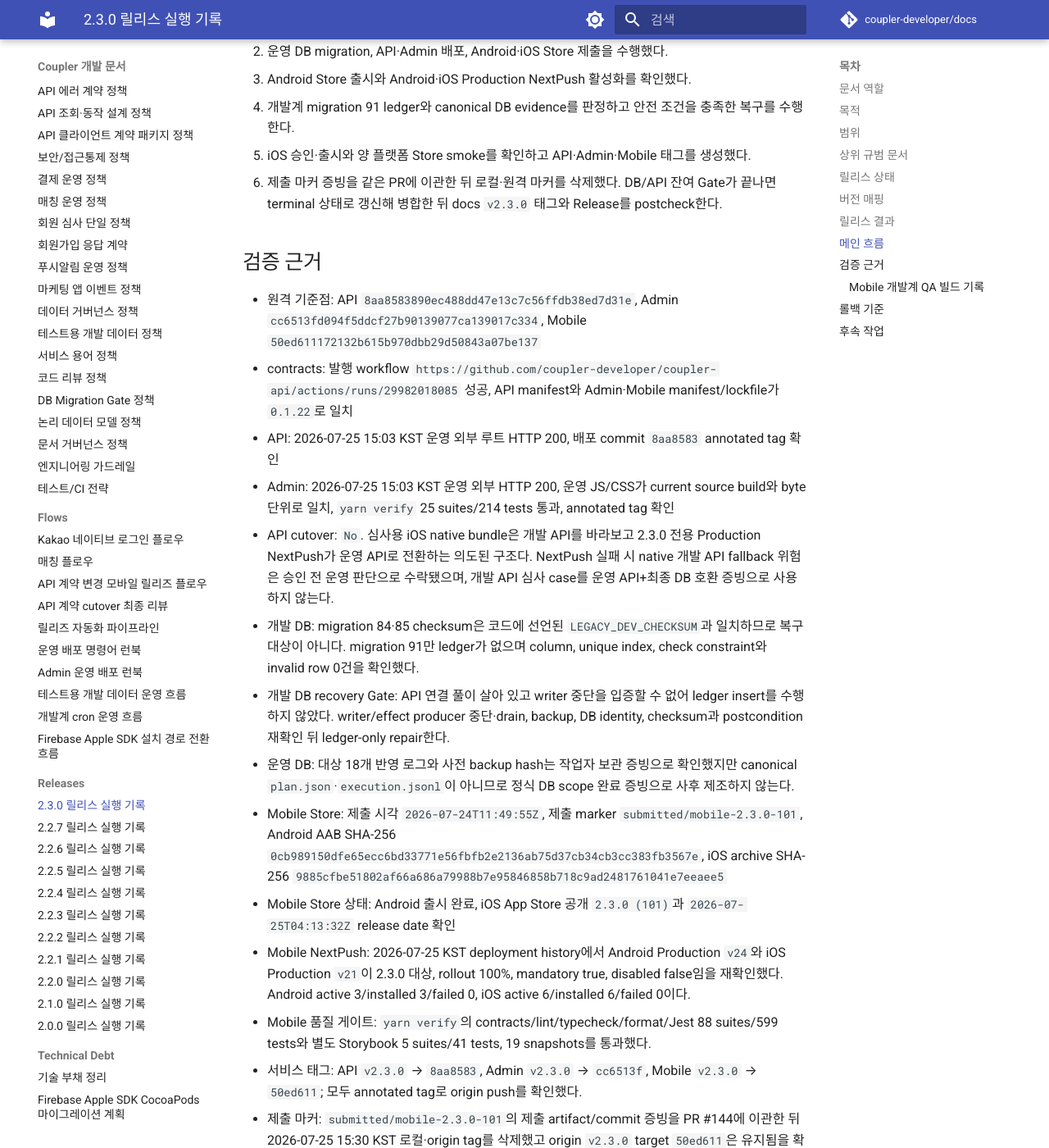
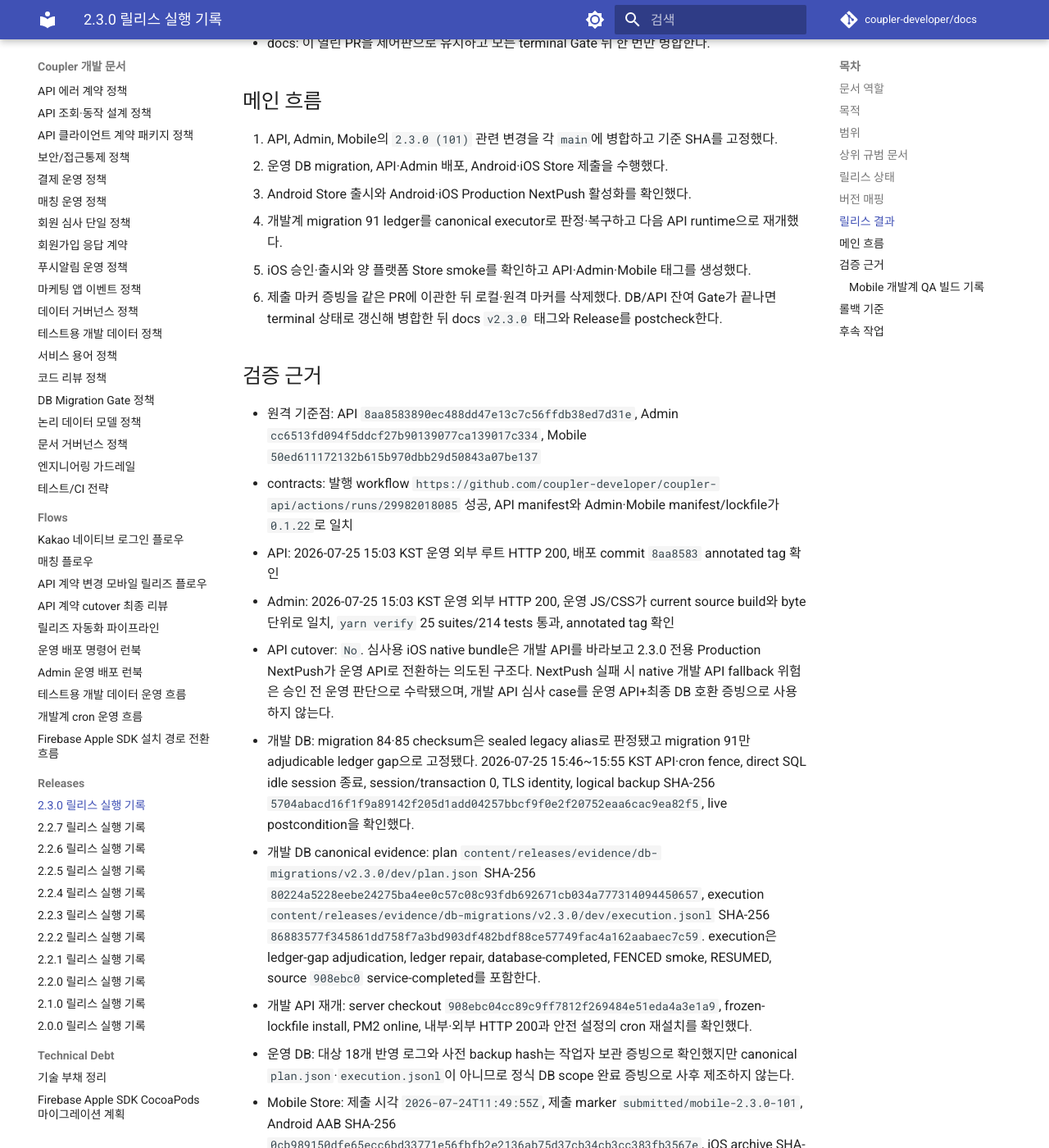
Before and after one commit to coupler-developer/docs, an MkDocs documentation site: the page built from content/releases/v2.3.0.md, in a window 1280 px wide and 1400 px high, scrolled down 4570 px. Shown: the whole window at 82% size. Built offline with MkDocs 1.6.1 and Material for MkDocs 9.7.7, drawn with Linux system fonts in a browser that asks for light colours; comment, search, counter and statistics services are not loaded; some of the changed text lies outside the part shown.

Commit message:
docs: 개발 DB 복구 증빙 기록

```diff
--- a/content/releases/v2.3.0.md
+++ b/content/releases/v2.3.0.md
@@ -38,12 +38,18 @@
   "scopeResults": {
     "db-migration": {
       "status": "planned",
-      "summary": "운영 반영 뒤 정식 maintenance 증빙 판정과 개발계 migration 91 ledger-only recovery를 준비한다.",
+      "summary": "개발계 migration 91 ledger-only recovery와 canonical execution은 완료했고 정확한 운영 runtime inventory 기반 plan을 준비한다.",
       "evidence": {
         "schema": "db-migration-maintenance-evidence/v1",
         "dev": {
-          "plan": null,
-          "execution": null
+          "plan": {
+            "path": "content/releases/evidence/db-migrations/v2.3.0/dev/plan.json",
+            "sha256": "80224a5228eebe24275ba4ee0c57c08c93fdb692671cb034a777314094450657"
+          },
+          "execution": {
+            "path": "content/releases/evidence/db-migrations/v2.3.0/dev/execution.jsonl",
+            "sha256": "86883577f345861dd758f7a3bd903df482bdf88ce57749fac4a162aabaec7c59"
+          }
         },
         "prod": {
           "plan": null,
@@ -151,9 +157,10 @@
 - 목표 버전: `v2.3.0`
 - 전체 상태: `in_progress`
 - 완료 범위: source main 병합, contracts 0.1.22 발행·소비자 pin, API·Admin 운영 반영, Android Store 출시,
-  iOS Store 출시, Android·iOS Production NextPush 활성화, API·Admin·Mobile `v2.3.0` 태그
-- 대기 범위: 개발계 migration 91 ledger 복구, DB 정식 증빙 판정, current API source 기준 contracts/API
-  terminal 증빙, docs 최종 병합·태그
+  iOS Store 출시, Android·iOS Production NextPush 활성화, API·Admin·Mobile `v2.3.0` 태그, 개발계
+  migration 91 ledger-only recovery와 canonical service completion
+- 대기 범위: 운영 DB scope의 정책상 처분, current Production API source 기준 contracts/API terminal 증빙,
+  docs 최종 병합·태그
 
 ## 버전 매핑
 
@@ -167,8 +174,10 @@
 
 ## 릴리스 결과
 
-- DB migration: 운영 대상 migration은 반영됐으나 canonical maintenance plan/execution이 없어 terminal로
-  닫지 않는다. 개발계는 migration 91의 실제 완료 조건을 충족하지만 ledger row가 없어 복구가 남았다.
+- DB migration: 개발계는 모든 writer와 effect producer를 fence하고 TLS, identity, drain, logical backup,
+  exclusive lock과 live postcondition을 확인한 뒤 migration 91 ledger-only recovery를 완료했다. 다음 runtime
+  `908ebc0`으로 FENCED smoke, RESUMED, service-completed까지 기록했다. 운영계는 기존 반영 당시 canonical
+  plan/execution이 없어 terminal로 닫지 않는다.
 - contracts package: `@coupler-developer/coupler-api-contracts@0.1.22` 발행과 Admin·Mobile
   manifest/lockfile exact pin을 확인했다. 발행 workflow는 API commit `1a2a6c9` 기준이므로 current API
   source `8aa8583` 기준 terminal 증빙은 남았다.
@@ -187,7 +196,7 @@
 1. API, Admin, Mobile의 `2.3.0 (101)` 관련 변경을 각 `main`에 병합하고 기준 SHA를 고정했다.
 2. 운영 DB migration, API·Admin 배포, Android·iOS Store 제출을 수행했다.
 3. Android Store 출시와 Android·iOS Production NextPush 활성화를 확인했다.
-4. 개발계 migration 91 ledger와 canonical DB evidence를 판정하고 안전 조건을 충족한 복구를 수행한다.
+4. 개발계 migration 91 ledger를 canonical executor로 판정·복구하고 다음 API runtime으로 재개했다.
 5. iOS 승인·출시와 양 플랫폼 Store smoke를 확인하고 API·Admin·Mobile 태그를 생성했다.
 6. 제출 마커 증빙을 같은 PR에 이관한 뒤 로컬·원격 마커를 삭제했다. DB/API 잔여 Gate가 끝나면
    terminal 상태로 갱신해 병합한 뒤 docs `v2.3.0` 태그와 Release를 postcheck한다.
@@ -206,11 +215,19 @@
 - API cutover: `No`. 심사용 iOS native bundle은 개발 API를 바라보고 2.3.0 전용 Production NextPush가
   운영 API로 전환하는 의도된 구조다. NextPush 실패 시 native 개발 API fallback 위험은 승인 전 운영 판단으로
   수락됐으며, 개발 API 심사 case를 운영 API+최종 DB 호환 증빙으로 사용하지 않는다.
-- 개발 DB: migration 84·85 checksum은 코드에 선언된 `LEGACY_DEV_CHECKSUM`과 일치하므로 복구 대상이 아니다.
-  migration 91만 ledger가 없으며 column, unique index, check constraint와 invalid row 0건을 확인했다.
-- 개발 DB recovery Gate: API 연결 풀이 살아 있고 writer 중단을 입증할 수 없어 ledger insert를 수행하지
-  않았다. writer/effect producer 중단·drain, backup, DB identity, checksum과 postcondition 재확인 뒤
-  ledger-only repair한다.
+- 개발 DB: migration 84·85 checksum은 sealed legacy alias로 판정됐고 migration 91만 adjudicable ledger
+  gap으로 고정됐다. 2026-07-25 15:46~15:55 KST API·cron fence, direct SQL idle session 종료,
+  session/transaction 0, TLS identity, logical backup SHA-256
+  `5704abacd16f1f9a89142f205d1add04257bbcf9f0e2f20752eaa6cac9ea82f5`, live postcondition을 확인했다.
+- 개발 DB canonical evidence: plan
+  `content/releases/evidence/db-migrations/v2.3.0/dev/plan.json`
+  SHA-256 `80224a5228eebe24275ba4ee0c57c08c93fdb692671cb034a777314094450657`,
+  execution `content/releases/evidence/db-migrations/v2.3.0/dev/execution.jsonl`
+  SHA-256 `86883577f345861dd758f7a3bd903df482bdf88ce57749fac4a162aabaec7c59`.
+  execution은 ledger-gap adjudication, ledger repair, database-completed, FENCED smoke, RESUMED,
+  source `908ebc0` service-completed를 포함한다.
+- 개발 API 재개: server checkout `908ebc04cc89c9ff7812f269484e51eda4a3e1a9`, frozen-lockfile install,
+  PM2 online, 내부·외부 HTTP 200과 안전 설정의 cron 재설치를 확인했다.
 - 운영 DB: 대상 18개 반영 로그와 사전 backup hash는 작업자 보관 증빙으로 확인했지만 canonical
   `plan.json`·`execution.jsonl`이 아니므로 정식 DB scope 완료 증빙으로 사후 제조하지 않는다.
 - Mobile Store: 제출 시각 `2026-07-24T11:49:55Z`, 제출 marker
@@ -250,8 +267,6 @@
 
 ## 후속 작업
 
-- 개발 API writer/effect producer를 중단할 수 있는 운영 경로를 확보한 뒤 migration 91 ledger-only
-  recovery와 재검증을 수행한다.
 - 비정규 운영 DB 실행을 현재 canonical evidence로 사후 포장하지 않고, 최종 DB scope의 정책상 처분을
   확정한다.
 - current API source에서 contracts package source·발행 artifact 동일성을 terminal 증빙으로 고정한다.
```
Also changed, not shown: 2 other files.
